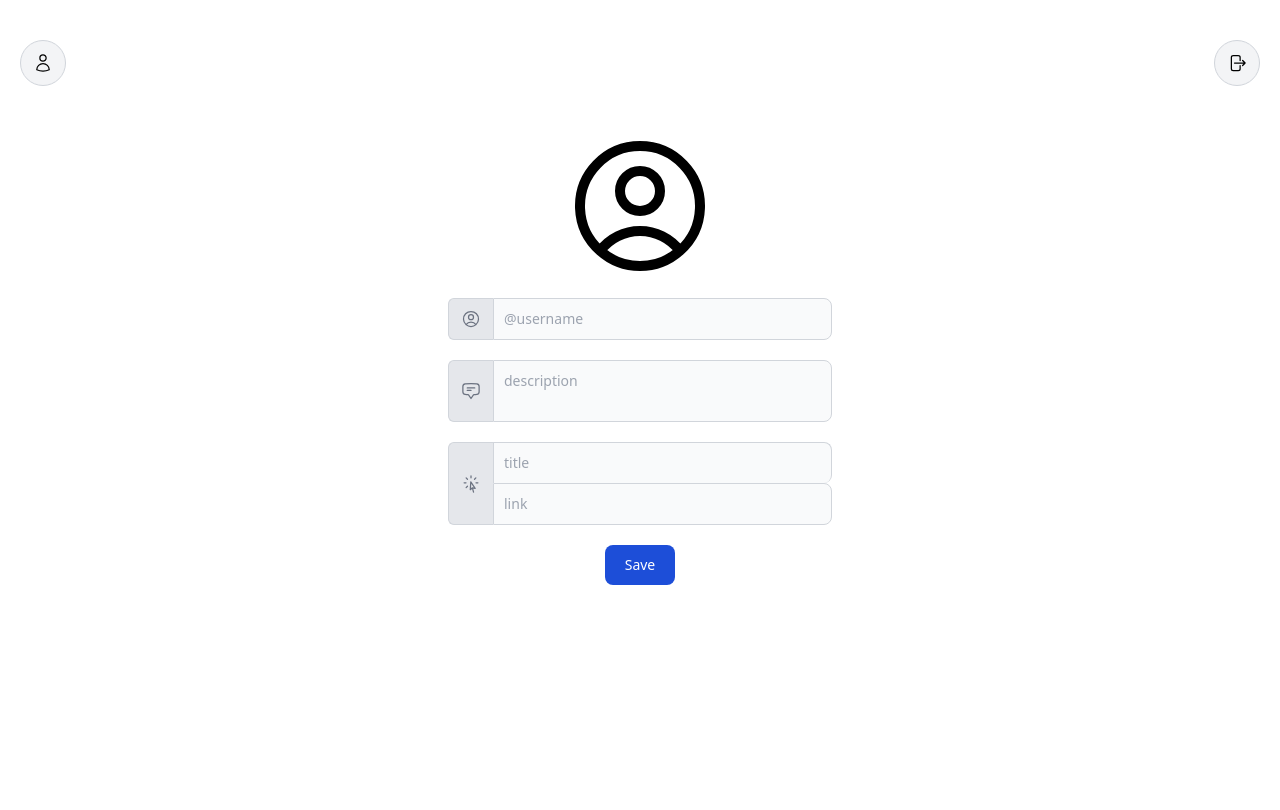
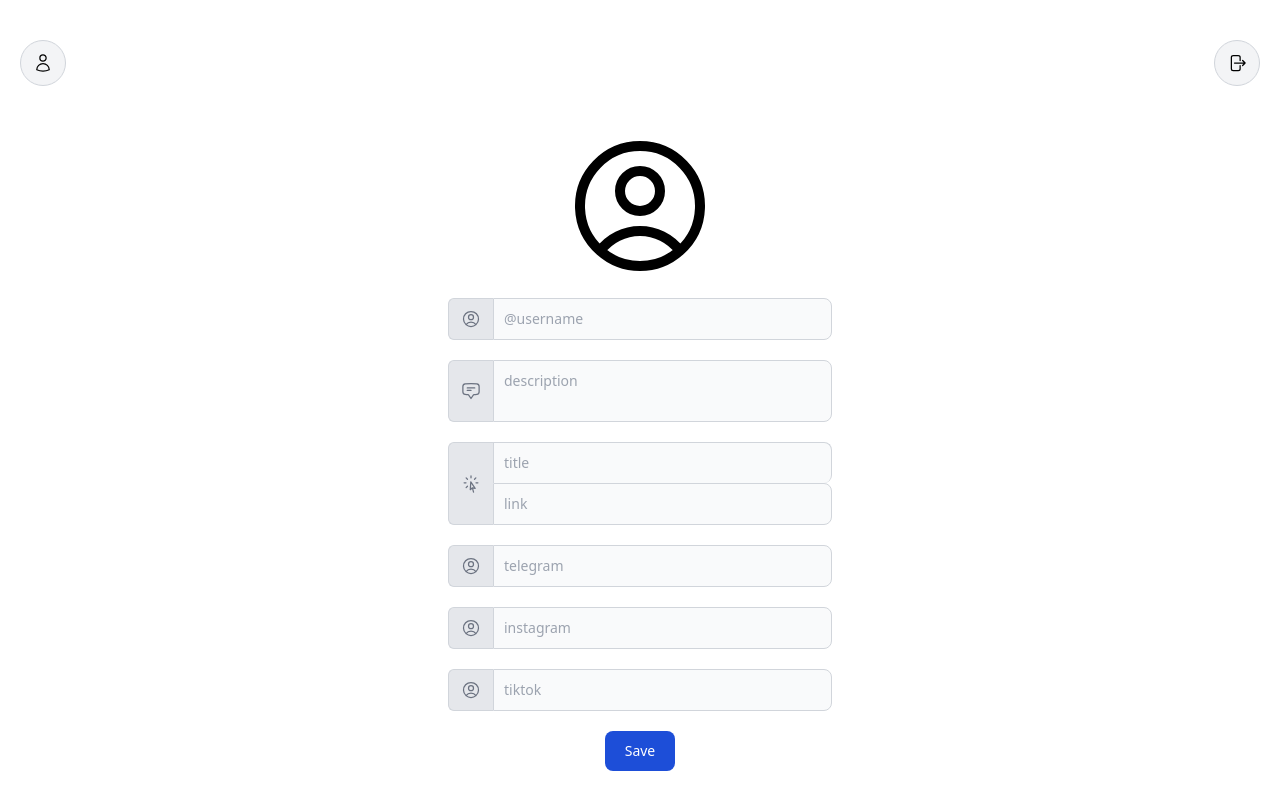
Before and after one commit to roma-marshall/link-me, a Vue app: page /profile in a window 1280 px wide. Built offline with nearby package versions, Linux system fonts and the light colour scheme; no server answers; the database is empty; sample sign-in values are in the browser's storage.

Commit message:
added tg, insta, tt

```diff
--- a/src/components/Profile.vue
+++ b/src/components/Profile.vue
@@ -30,7 +30,6 @@
               <svg class="w-5 h-5 text-gray-500" xmlns="http://www.w3.org/2000/svg" fill="none" viewBox="0 0 24 24" stroke-width="1.5" stroke="currentColor">
                 <path stroke-linecap="round" stroke-linejoin="round" d="M17.982 18.725A7.488 7.488 0 0 0 12 15.75a7.488 7.488 0 0 0-5.982 2.975m11.963 0a9 9 0 1 0-11.963 0m11.963 0A8.966 8.966 0 0 1 12 21a8.966 8.966 0 0 1-5.982-2.275M15 9.75a3 3 0 1 1-6 0 3 3 0 0 1 6 0Z" />
               </svg>
-
             </span>
             <input v-model="username" type="text" id="website-admin" class="rounded-none rounded-e-lg bg-gray-50 border border-gray-300 text-gray-900 focus:ring-blue-500 focus:border-blue-500 block flex-1 min-w-0 w-full text-sm p-2.5  dark:bg-gray-700 dark:border-gray-600 dark:placeholder-gray-400 dark:text-white dark:focus:ring-blue-500 dark:focus:border-blue-500" placeholder="@username">
           </div>
@@ -63,6 +62,42 @@
           </div>
         </div>
 
+        <!-- Telegram -->
+        <div class="max-w-sm mx-auto w-full">
+          <div class="flex">
+            <span class="inline-flex items-center px-3 text-sm text-gray-900 bg-gray-200 border border-e-0 border-gray-300 rounded-s-md dark:bg-gray-600 dark:text-gray-400 dark:border-gray-600">
+              <svg class="w-5 h-5 text-gray-500" xmlns="http://www.w3.org/2000/svg" fill="none" viewBox="0 0 24 24" stroke-width="1.5" stroke="currentColor">
+                <path stroke-linecap="round" stroke-linejoin="round" d="M17.982 18.725A7.488 7.488 0 0 0 12 15.75a7.488 7.488 0 0 0-5.982 2.975m11.963 0a9 9 0 1 0-11.963 0m11.963 0A8.966 8.966 0 0 1 12 21a8.966 8.966 0 0 1-5.982-2.275M15 9.75a3 3 0 1 1-6 0 3 3 0 0 1 6 0Z" />
+              </svg>
+            </span>
+            <input v-model="tgLink" type="text" id="website-admin" class="rounded-none rounded-e-lg bg-gray-50 border border-gray-300 text-gray-900 focus:ring-blue-500 focus:border-blue-500 block flex-1 min-w-0 w-full text-sm p-2.5  dark:bg-gray-700 dark:border-gray-600 dark:placeholder-gray-400 dark:text-white dark:focus:ring-blue-500 dark:focus:border-blue-500" placeholder="telegram">
+          </div>
+        </div>
+
+        <!-- Instagram -->
+        <div class="max-w-sm mx-auto w-full">
+          <div class="flex">
+            <span class="inline-flex items-center px-3 text-sm text-gray-900 bg-gray-200 border border-e-0 border-gray-300 rounded-s-md dark:bg-gray-600 dark:text-gray-400 dark:border-gray-600">
+              <svg class="w-5 h-5 text-gray-500" xmlns="http://www.w3.org/2000/svg" fill="none" viewBox="0 0 24 24" stroke-width="1.5" stroke="currentColor">
+                <path stroke-linecap="round" stroke-linejoin="round" d="M17.982 18.725A7.488 7.488 0 0 0 12 15.75a7.488 7.488 0 0 0-5.982 2.975m11.963 0a9 9 0 1 0-11.963 0m11.963 0A8.966 8.966 0 0 1 12 21a8.966 8.966 0 0 1-5.982-2.275M15 9.75a3 3 0 1 1-6 0 3 3 0 0 1 6 0Z" />
+              </svg>
+            </span>
+            <input v-model="instLink" type="text" id="website-admin" class="rounded-none rounded-e-lg bg-gray-50 border border-gray-300 text-gray-900 focus:ring-blue-500 focus:border-blue-500 block flex-1 min-w-0 w-full text-sm p-2.5  dark:bg-gray-700 dark:border-gray-600 dark:placeholder-gray-400 dark:text-white dark:focus:ring-blue-500 dark:focus:border-blue-500" placeholder="instagram">
+          </div>
+        </div>
+
+        <!-- TikTok -->
+        <div class="max-w-sm mx-auto w-full">
+          <div class="flex">
+            <span class="inline-flex items-center px-3 text-sm text-gray-900 bg-gray-200 border border-e-0 border-gray-300 rounded-s-md dark:bg-gray-600 dark:text-gray-400 dark:border-gray-600">
+              <svg class="w-5 h-5 text-gray-500" xmlns="http://www.w3.org/2000/svg" fill="none" viewBox="0 0 24 24" stroke-width="1.5" stroke="currentColor">
+                <path stroke-linecap="round" stroke-linejoin="round" d="M17.982 18.725A7.488 7.488 0 0 0 12 15.75a7.488 7.488 0 0 0-5.982 2.975m11.963 0a9 9 0 1 0-11.963 0m11.963 0A8.966 8.966 0 0 1 12 21a8.966 8.966 0 0 1-5.982-2.275M15 9.75a3 3 0 1 1-6 0 3 3 0 0 1 6 0Z" />
+              </svg>
+            </span>
+            <input v-model="tiktokLink" type="text" id="website-admin" class="rounded-none rounded-e-lg bg-gray-50 border border-gray-300 text-gray-900 focus:ring-blue-500 focus:border-blue-500 block flex-1 min-w-0 w-full text-sm p-2.5  dark:bg-gray-700 dark:border-gray-600 dark:placeholder-gray-400 dark:text-white dark:focus:ring-blue-500 dark:focus:border-blue-500" placeholder="tiktok">
+          </div>
+        </div>
+
         <!-- Save data -->
         <a @click="saveUserData" class="cursor-pointer text-white bg-blue-700 hover:bg-blue-800 focus:ring-4 focus:outline-none focus:ring-blue-300 font-medium rounded-lg text-sm px-5 py-2.5 text-center dark:bg-blue-600 dark:hover:bg-blue-700 dark:focus:ring-blue-800">Save</a>
 
@@ -88,6 +123,9 @@ const username = ref()
 const description = ref()
 const websiteTitle = ref()
 const websiteLink = ref()
+const tgLink = ref()
+const instLink = ref()
+const tiktokLink = ref()
 
 const getUserData = async () => {
   const user = auth.currentUser
@@ -102,6 +140,9 @@ const getUserData = async () => {
       description.value = userData.description
       websiteTitle.value = userData.websiteTitle
       websiteLink.value = userData.websiteLink
+      tgLink.value = userData.tgLink
+      instLink.value = userData.instLink
+      tiktokLink.value = userData.tiktokLink
     } else {
       console.log("No user data was found")
     }
@@ -118,6 +159,9 @@ const saveUserData = async () => {
       description: description.value,
       websiteTitle: websiteTitle.value,
       websiteLink: websiteLink.value,
+      tgLink: tgLink.value,
+      instLink: instLink.value,
+      tiktokLink: tiktokLink.value,
     })
   }
 }
--- a/src/components/Signup.vue
+++ b/src/components/Signup.vue
@@ -68,6 +68,9 @@ const signUp = async () => {
       description: 'A UFO flew in and posted this caption here',
       websiteTitle: '',
       websiteLink: '',
+      tgLink: '',
+      instLink: '',
+      tiktokLink: '',
     })
 
     await router.push('/profile')
--- a/src/components/UserWithId.vue
+++ b/src/components/UserWithId.vue
@@ -34,13 +34,43 @@
         <span class="w-3/4">{{ description }}</span>
       </div>
 
-      <div v-if="websiteLink" class="flex flex-col mt-10">
+      <div class="flex flex-col space-y-5 mt-10">
+        <div v-if="websiteLink" class="flex flex-col">
           <a :href="websiteLink" target="_blank" class="flex justify-center py-4 md:w-1/2 md:mx-auto relative border border-black rounded-full bg-gray-200 cursor-pointer">
             <svg class="w-6 h-6 absolute left-2" xmlns="http://www.w3.org/2000/svg" fill="none" viewBox="0 0 24 24" stroke-width="1.5" stroke="currentColor">
               <path stroke-linecap="round" stroke-linejoin="round" d="M15.042 21.672 13.684 16.6m0 0-2.51 2.225.569-9.47 5.227 7.917-3.286-.672ZM12 2.25V4.5m5.834.166-1.591 1.591M20.25 10.5H18M7.757 14.743l-1.59 1.59M6 10.5H3.75m4.007-4.243-1.59-1.59" />
             </svg>
             <span>{{ websiteTitle ? websiteTitle : websiteLink }}</span>
           </a>
+        </div>
+
+        <div v-if="tgLink" class="flex flex-col mt-10">
+          <a :href="tgLink" target="_blank" class="flex justify-center py-4 md:w-1/2 md:mx-auto relative border border-black rounded-full bg-gray-200 cursor-pointer">
+            <svg class="w-6 h-6 absolute left-2" xmlns="http://www.w3.org/2000/svg" fill="none" viewBox="0 0 24 24" stroke-width="1.5" stroke="currentColor">
+              <path stroke-linecap="round" stroke-linejoin="round" d="M15.042 21.672 13.684 16.6m0 0-2.51 2.225.569-9.47 5.227 7.917-3.286-.672ZM12 2.25V4.5m5.834.166-1.591 1.591M20.25 10.5H18M7.757 14.743l-1.59 1.59M6 10.5H3.75m4.007-4.243-1.59-1.59" />
+            </svg>
+            <span>Telegram</span>
+          </a>
+        </div>
+
+        <div v-if="instLink" class="flex flex-col mt-10">
+          <a :href="instLink" target="_blank" class="flex justify-center py-4 md:w-1/2 md:mx-auto relative border border-black rounded-full bg-gray-200 cursor-pointer">
+            <svg class="w-6 h-6 absolute left-2" xmlns="http://www.w3.org/2000/svg" fill="none" viewBox="0 0 24 24" stroke-width="1.5" stroke="currentColor">
+              <path stroke-linecap="round" stroke-linejoin="round" d="M15.042 21.672 13.684 16.6m0 0-2.51 2.225.569-9.47 5.227 7.917-3.286-.672ZM12 2.25V4.5m5.834.166-1.591 1.591M20.25 10.5H18M7.757 14.743l-1.59 1.59M6 10.5H3.75m4.007-4.243-1.59-1.59" />
+            </svg>
+            <span>Instagram</span>
+          </a>
+        </div>
+
+        <div v-if="tiktokLink" class="flex flex-col mt-10">
+          <a :href="tiktokLink" target="_blank" class="flex justify-center py-4 md:w-1/2 md:mx-auto relative border border-black rounded-full bg-gray-200 cursor-pointer">
+            <svg class="w-6 h-6 absolute left-2" xmlns="http://www.w3.org/2000/svg" fill="none" viewBox="0 0 24 24" stroke-width="1.5" stroke="currentColor">
+              <path stroke-linecap="round" stroke-linejoin="round" d="M15.042 21.672 13.684 16.6m0 0-2.51 2.225.569-9.47 5.227 7.917-3.286-.672ZM12 2.25V4.5m5.834.166-1.591 1.591M20.25 10.5H18M7.757 14.743l-1.59 1.59M6 10.5H3.75m4.007-4.243-1.59-1.59" />
+            </svg>
+            <span>TikTok</span>
+          </a>
+        </div>
+
       </div>
     </div>
   </div>
@@ -60,6 +90,12 @@ const username = ref()
 const description = ref()
 const websiteTitle = ref()
 const websiteLink = ref()
+const tgTitle = ref()
+const tgLink = ref()
+const instTitle = ref()
+const instLink = ref()
+const tiktokTitle = ref()
+const tiktokLink = ref()
 
 const getUserData = async () => {
   const userDoc = await getDoc(doc(db, "users", uid.value))
@@ -70,6 +106,12 @@ const getUserData = async () => {
     description.value = userData.description
     websiteTitle.value = userData.websiteTitle
     websiteLink.value = userData.websiteLink
+    tgTitle.value = userData.tgTitle
+    tgLink.value = userData.tgLink
+    instTitle.value = userData.instTitle
+    instLink.value = userData.instLink
+    tiktokTitle.value = userData.tiktokTitle
+    tiktokLink.value = userData.tiktokLink
   } else {
     console.log("No user data was found")
     //todo: redirect to 404 page
```
Lines whose indentation alone changed are shown as unchanged.
